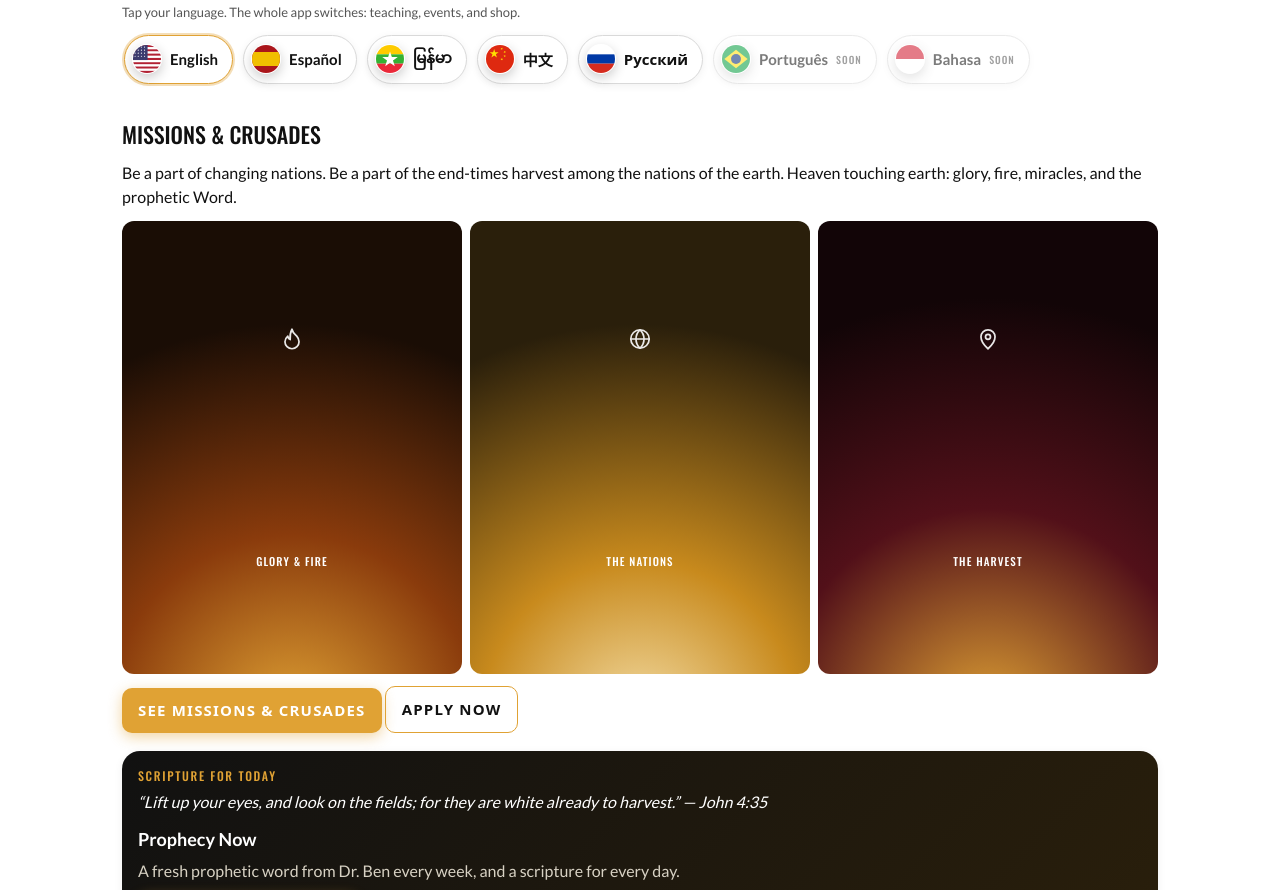
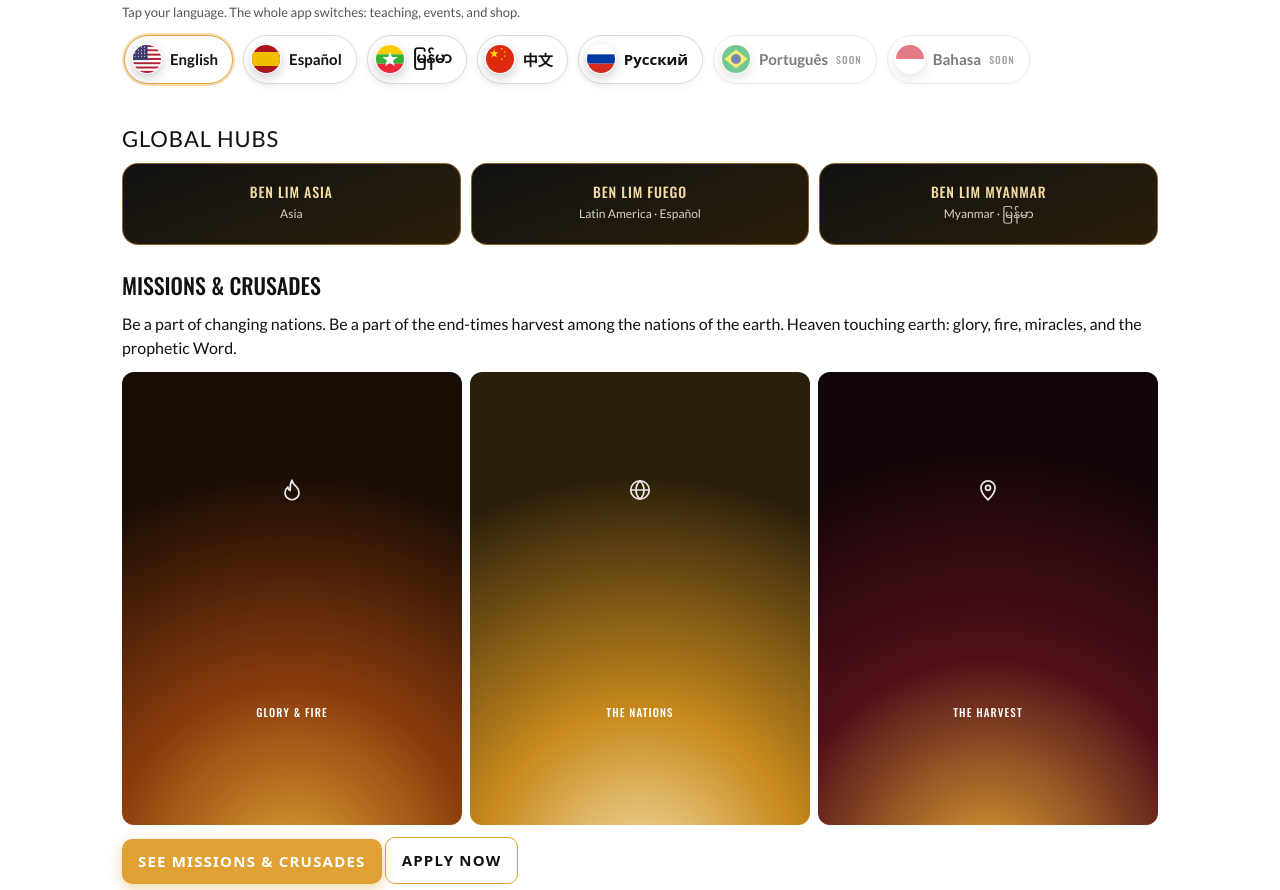
Before and after one commit to navarroraquel602-max/ben-lim-app, a plain HTML site: page index.html in a window 1280 px wide. Shown: the part 913-1803 px from the top of the page. Drawn offline with nearby package versions, Linux system fonts and the light colour scheme; no server answers.

Commit message:
Add files via upload

```diff
--- a/index.html
+++ b/index.html
@@ -391,6 +391,11 @@ footer .icons a svg{width:100%;height:100%;padding:8px;fill:#fff;border-radius:1
 .done h3{margin:6px 0;font-size:22px}
 .done svg{width:44px;height:44px;color:#2e7d32}
 @media (max-width:359px){.onode i{font-size:7.5px}.lnode i{font-size:8.5px}}
+.ghubs{display:grid;grid-template-columns:repeat(3,1fr);gap:10px;margin:4px 0 8px}
+.ghub{display:flex;flex-direction:column;align-items:center;justify-content:center;gap:4px;text-align:center;padding:14px 8px;min-height:82px;border-radius:16px;border:1px solid rgba(224,162,52,.55);background:linear-gradient(160deg,#111,#2a1f0b);color:#fff;text-decoration:none;cursor:pointer;font:inherit;transition:transform .15s ease}
+.ghub b{font:500 14px Oswald,system-ui,sans-serif;letter-spacing:.06em;text-transform:uppercase;color:#f3dca4;line-height:1.2}
+.ghub small{font-size:12px;color:#d8d2c4}
+.ghub:active{transform:scale(.96)}
 /* Burmese: letter-spacing breaks the script, and words run longer */
 html[lang=my] *{letter-spacing:0!important}
 html[lang=my] body{line-height:1.7}
@@ -455,6 +460,13 @@ html[lang=my] .onode i{font-size:8px}
     <h2 data-t="lang_h"></h2>
     <p class="note" data-t="lang_p" style="margin-top:-4px"></p>
     <div class="langs"><button class="lchip" type="button" data-pick="en"><span class="fl" data-flag="en"></span>English</button><button class="lchip" type="button" data-pick="es"><span class="fl" data-flag="es"></span>Español</button><button class="lchip" type="button" data-pick="my"><span class="fl" data-flag="my"></span>မြန်မာ</button><button class="lchip" type="button" data-pick="zh"><span class="fl" data-flag="zh"></span>中文</button><button class="lchip" type="button" data-pick="ru"><span class="fl" data-flag="ru"></span>Русский</button><span class="lchip soon"><span class="fl"><svg viewBox="0 0 48 48" aria-hidden="true"><rect width="48" height="48" fill="#009C3B"/><polygon points="24,8 44,24 24,40 4,24" fill="#FFDF00"/><circle cx="24" cy="24" r="8.5" fill="#002776"/></svg></span>Português <small data-t="soon"></small></span><span class="lchip soon"><span class="fl"><svg viewBox="0 0 48 48" aria-hidden="true"><rect width="48" height="24" fill="#CE1126"/><rect y="24" width="48" height="24" fill="#fff"/></svg></span>Bahasa <small data-t="soon"></small></span></div>
+    <!-- GLOBAL HUBS: only Ben Lim Fuego has its own site. Put the Asia / Myanmar links here when the ministry sends them. -->
+    <h3 class="sec" data-t="gh_h"></h3>
+    <div class="ghubs">
+      <a class="ghub" href="#" data-go="hubs"><b>Ben Lim Asia</b><small data-t="gh_asia"></small></a>
+      <a class="ghub" href="https://benlimfuego.com/" target="_blank" rel="noopener"><b>Ben Lim Fuego</b><small data-t="gh_fuego"></small></a>
+      <button class="ghub" type="button" data-pick="my"><b>Ben Lim Myanmar</b><small data-t="gh_myanmar"></small></button>
+    </div>
 
     <h2 data-t="cr_title"></h2>
     <p data-t="cr_intro"></p>
@@ -1320,6 +1332,11 @@ Object.assign(T3.es, {"g_kick":"Aprender · Conectar · Alcanzar las naciones","
 Object.assign(T3.zh, {"g_kick":"学习 · 连接 · 触及列国","g_title":"全球教育与连接","g_sub":"学习先知性教导，用您自己的语言与信徒连接，一同参与列国中的末世大收割。"});
 Object.assign(T3.ru, {"g_kick":"Учиться · Общаться · Достигать народы","g_title":"Глобальное обучение и общение","g_sub":"Изучайте пророческое учение, общайтесь с верующими на своём языке и участвуйте в жатве последнего времени среди народов."});
 Object.assign(T3.my, {"g_kick":"လေ့လာ · ချိတ်ဆက် · လူမျိုးများထံ ရောက်ရှိ","g_title":"ကမ္ဘာလုံးဆိုင်ရာ ပညာရေးနှင့် ချိတ်ဆက်မှု","g_sub":"ပရောဖက်ပြုသော သွန်သင်ချက်ကို လေ့လာပါ၊ သင့်ဘာသာစကားဖြင့် ယုံကြည်သူများနှင့် ချိတ်ဆက်ပါ၊ လူမျိုးများကြားရှိ နောက်ဆုံးကာလ စပါးရိတ်သိမ်းခြင်း၌ ပါဝင်ပါ။"});
+Object.assign(T3.en, {"gh_h":"Global Hubs","gh_asia":"Asia","gh_fuego":"Latin America · Español","gh_myanmar":"Myanmar · မြန်မာ"});
+Object.assign(T3.es, {"gh_h":"Centros globales","gh_asia":"Asia","gh_fuego":"Latinoamérica · Español","gh_myanmar":"Myanmar · မြန်မာ"});
+Object.assign(T3.zh, {"gh_h":"全球中心","gh_asia":"亚洲","gh_fuego":"拉丁美洲 · 西班牙语","gh_myanmar":"缅甸 · မြန်မာ"});
+Object.assign(T3.ru, {"gh_h":"Мировые центры","gh_asia":"Азия","gh_fuego":"Латинская Америка · испанский","gh_myanmar":"Мьянма · မြန်မာ"});
+Object.assign(T3.my, {"gh_h":"ကမ္ဘာလုံးဆိုင်ရာ Hub များ","gh_asia":"အာရှ","gh_fuego":"လက်တင်အမေရိက · စပိန်","gh_myanmar":"မြန်မာ"});
 for (const l in T3) Object.assign(T[l], T3[l]);
 for (const l in T) for (const k in T.en) if (!(k in T[l])) T[l][k] = T.en[k];  // fill gaps with English
 
```
Also changed, not shown: index.src.html (+17 -0 lines).
